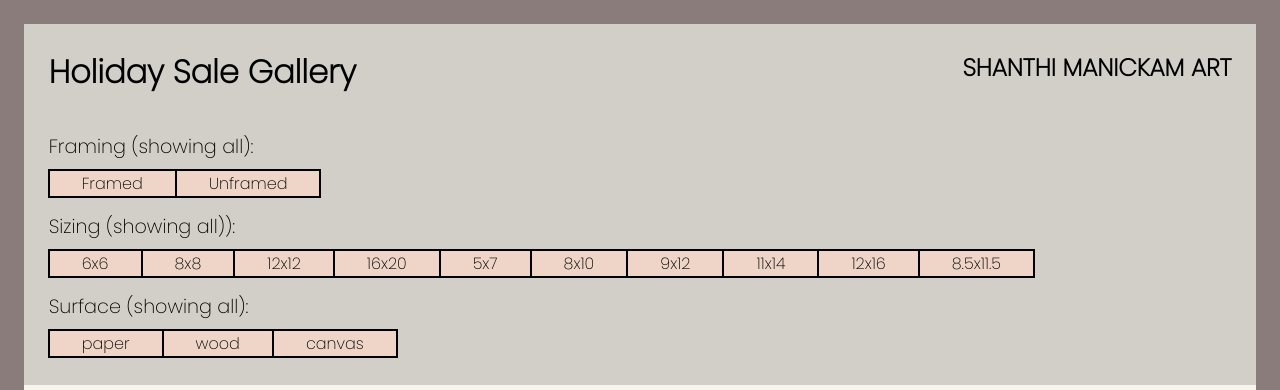
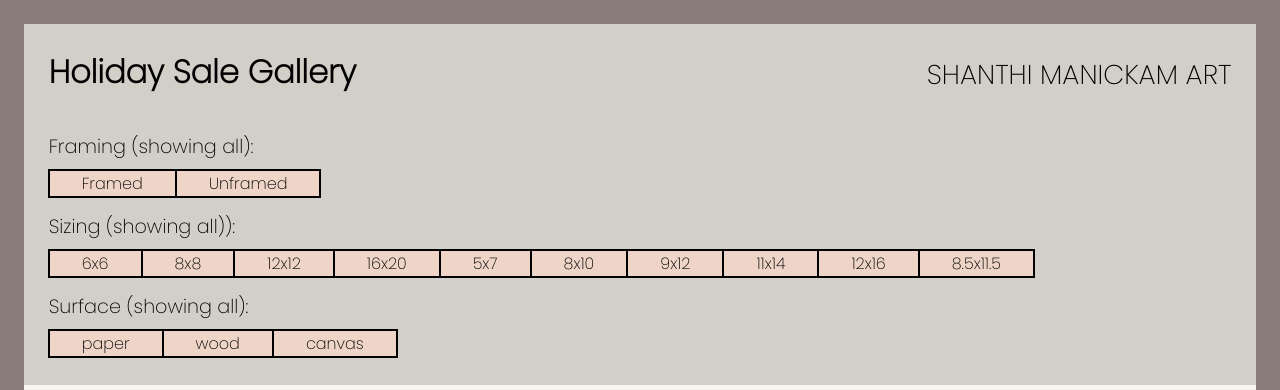
Before and after one commit to shanthimanickam/shanthimanickam.github.io, a plain HTML site: page index.html in a window 1280 px wide. Shown: the top 390 px of the page. Drawn offline with Linux system fonts and the light colour scheme.

Commit message:
link back

```diff
--- a/gall.css
+++ b/gall.css
@@ -22,6 +22,14 @@
     margin:auto;
     margin-top: 1em;
     margin-right: 0;
+    font-size: 1.7em;
+    text-decoration: none;
+    color: black;
+}
+
+#logo:hover {
+    cursor: pointer;
+    text-decoration: underline;
 }
 
 #sizingAlert, #framingAlert, #surfacingAlert {
--- a/index.html
+++ b/index.html
@@ -25,7 +25,7 @@
     <div id="header">
         <div style="display:flex;">
             <h1>Holiday Sale Gallery</h1>
-            <h2 id="logo">SHANTHI MANICKAM ART</h2>
+            <a id="logo" href="https://shanthim.wixsite.com/smart">SHANTHI MANICKAM ART</a>
         </div>
         <p id="framingAlert">Framing (showing all):</p>
         <div id="framing">
```
